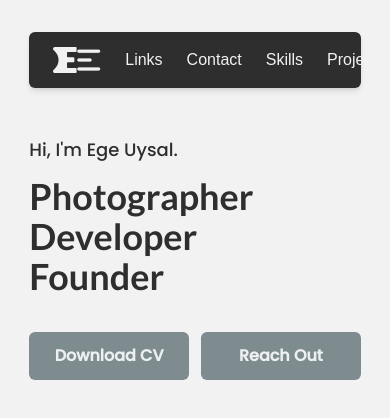
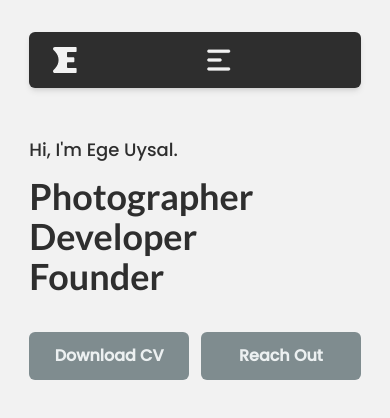
Before and after one commit to egeuysall/Portfolio, a Next.js app: page / in a window 390 px wide. Shown: the top 418 px of the page. Built offline with nearby package versions, Linux system fonts and the light colour scheme.

Commit message:
Debug is needed, it the icon after list

```diff
--- a/app/page.tsx
+++ b/app/page.tsx
@@ -25,10 +25,10 @@ export default function Home() {
                 width={24}
                 height={24}
                 alt="Menu Icon"
-                className="mr-6 dark:invert sm:hidden flex"
+                className="dark:invert sm:flex md:hidden lg:hidden"
               />
               <div>
-                <ul className="flex text-[#f2f2f2] dark:text-[#2e2e2e] gap-6 mr-6">
+                <ul className="hidden sm:hidden md:flex lg:flex text-[#f2f2f2] dark:text-[#2e2e2e] gap-6 mr-6">
                   <li>Links</li>
                   <li>Contact</li>
                   <li>Skills</li>
```
